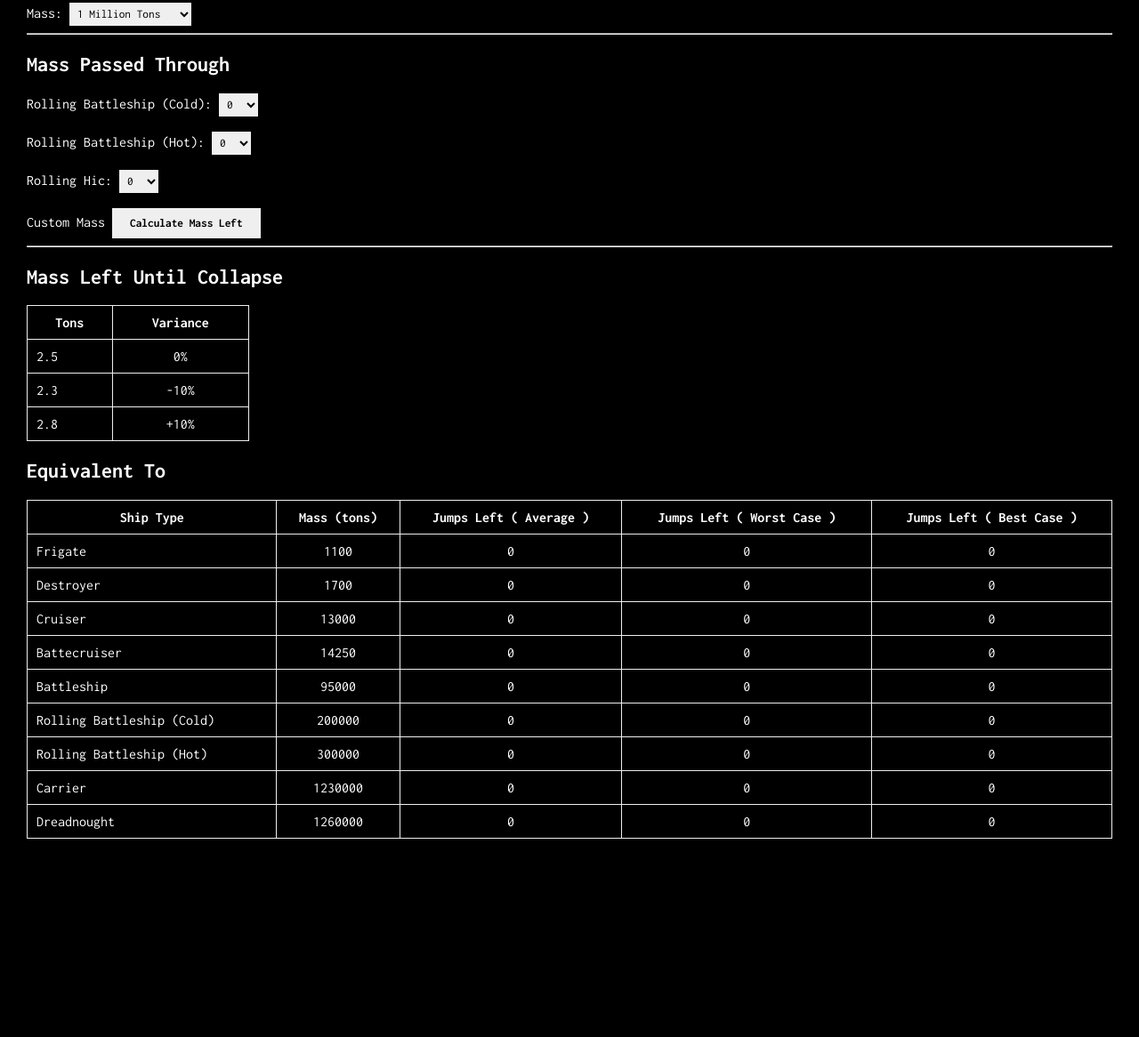
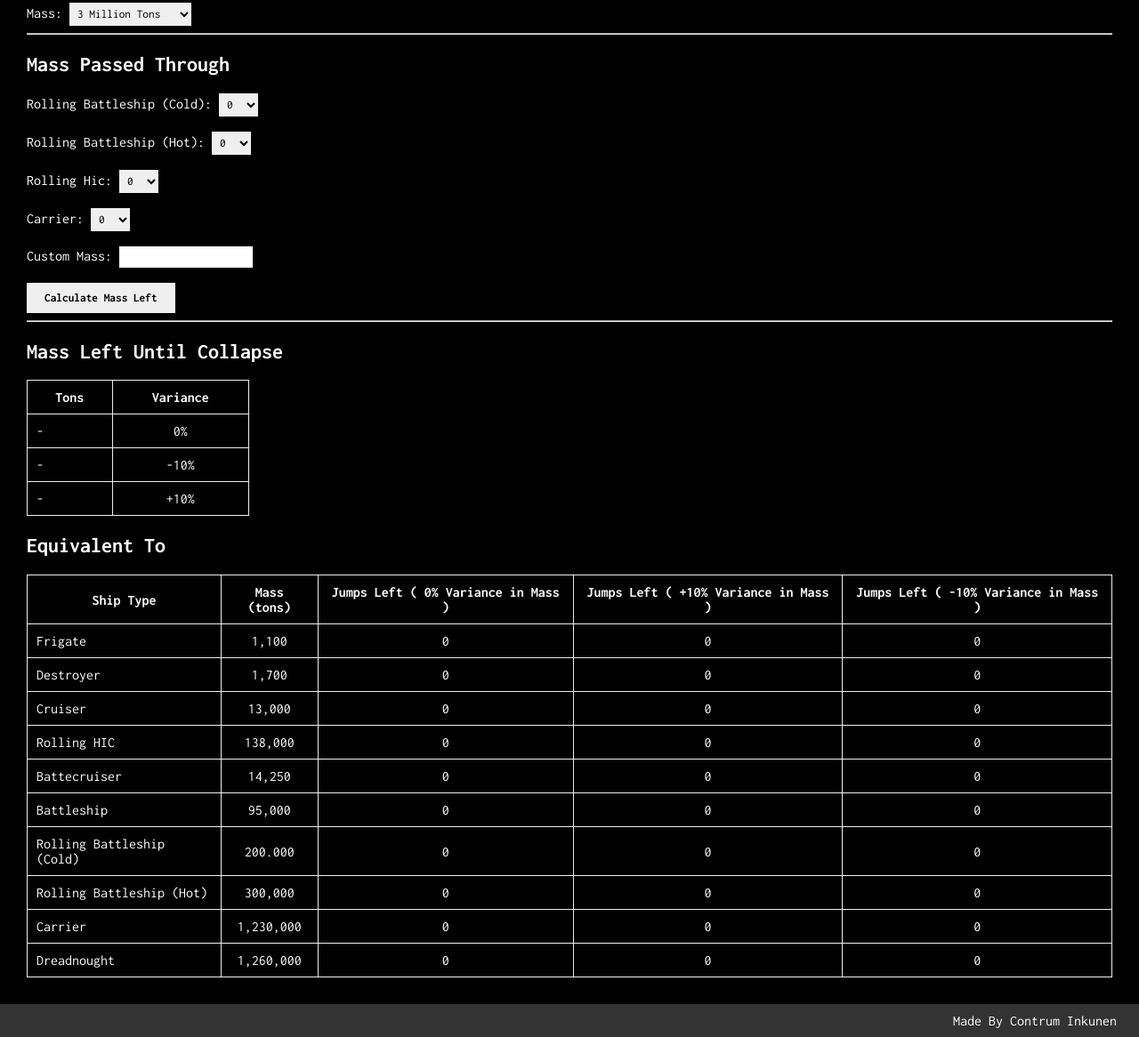
Before and after one commit to purry03/WH-Calculator, a plain HTML site: page index.html in a window 1280 px wide. Shown: the part 233-1399 px from the top of the page at 89% size. Before the commit the page ends 1206 px from the top, so only its background shows below. Drawn offline with nearby package versions, Linux system fonts and the light colour scheme.

Commit message:
Added jump estimator

```diff
--- a/index.css
+++ b/index.css
@@ -17,13 +17,15 @@ nav{
     font-size: 2rem;
     letter-spacing: 2pt;
     border-bottom: 1px solid #eee;
+    background-color: #999;
+    color : #000;
 }
 
 .main{
     padding: 30px;
 }
 
-select{
+select,input{
     border: none;
     padding: 5px;
 }
--- a/index.html
+++ b/index.html
@@ -16,43 +16,17 @@
         <h2>Wormhole</h2>
         <label>Mass: </label>
         <select id="whMass">
+            <option value="0.1">100,000 Tons</option>
+            <option value="0.5">500,000 Tons</option>
+            <option value="0.75">750,000 Tons</option>
             <option value="1">1 Million Tons</option>
             <option value="2">2 Million Tons</option>
-            <option value="3">3 Million Tons</option>
+            <option value="3" selected>3 Million Tons</option>
             <option value="3.3">3.3 Million Tons</option>
+            <option value="5">5 Million Tons</option>
         </select>
         <hr>
         <h2>Mass Passed Through</h2>
-        <!-- <label>Rolling Carrier (Cold):</label>
-        <select>
-            <option value="0">0 </option>
-            <option value="1">1 </option>
-            <option value="2">2 </option>
-            <option value="3">3 </option>
-            <option value="4">4 </option>
-            <option value="5">5 </option>
-            <option value="6">6 </option>
-            <option value="7">7 </option>
-            <option value="8">8 </option>
-            <option value="9">9 </option>
-            <option value="10">10 </option>
-        </select>
-        <br><br>
-        <label>Rolling Carrier (hot):</label>
-        <select>
-            <option value="0">0 </option>
-            <option value="1">1 </option>
-            <option value="2">2 </option>
-            <option value="3">3 </option>
-            <option value="4">4 </option>
-            <option value="5">5 </option>
-            <option value="6">6 </option>
-            <option value="7">7 </option>
-            <option value="8">8 </option>
-            <option value="9">9 </option>
-            <option value="10">10 </option>
-        </select>
-        <br><br> -->
         <label>Rolling Battleship (Cold):</label>
         <select id="numRollingBSCold">
             <option value="0">0 </option>
@@ -98,7 +72,24 @@
             <option value="10">10 </option>
         </select>
         <br><br>
-        <label>Custom Mass</label>
+        <label>Carrier:</label>
+        <select id="numCarrier">
+            <option value="0">0 </option>
+            <option value="1">1 </option>
+            <option value="2">2 </option>
+            <option value="3">3 </option>
+            <option value="4">4 </option>
+            <option value="5">5 </option>
+            <option value="6">6 </option>
+            <option value="7">7 </option>
+            <option value="8">8 </option>
+            <option value="9">9 </option>
+            <option value="10">10 </option>
+        </select>
+        <br><br>
+        <label>Custom Mass: </label>
+        <input type="text" id="customMass">
+        <br><br>
         <button onclick="calculate()">Calculate Mass Left</button>
         <hr>
         <h2>Mass Left Until Collapse</h2>
@@ -110,14 +101,14 @@
             </thead>
             <tbody>
                 <tr>
-                <td>2.5</td>
+                <td id="0varianceMassLeft">-</td>
                 <td>0%</td>
                 </tr>
                 <tr>
-                <td>2.3</td>
+                <td id="minus10varianceMassLeft">-</td>
                 <td>-10%</td>
                 </tr><tr>
-                <td>2.8</td>
+                <td id="plus10varianceMassLeft">-</td>
                 <td>+10%</td>
                 </tr>
             </tbody>
@@ -128,77 +119,87 @@
             <thead>
                 <th>Ship Type</th>
                 <th>Mass (tons)</th>
-                <th>Jumps Left ( Average )</th>
-                <th>Jumps Left ( Worst Case )</th>
-                <th>Jumps Left ( Best Case )</th>
+                <th>Jumps Left ( 0% Variance in Mass )</th>
+                <th>Jumps Left ( +10% Variance in Mass )</th>
+                <th>Jumps Left ( -10% Variance in Mass )</th>
             </thead>
             <tbody>
-                <tr>
+                <tr id="Frigate">
                     <td>Frigate</td>
-                    <td>1100</td>
-                    <td>0</td>
-                    <td>0</td>
-                    <td>0</td>
+                    <td>1,100</td>
+                    <td id="jumpsLeft0">0</td>
+                    <td id="jumpsLeftPlus10">0</td>
+                    <td id="jumpsLeftMinus10">0</td>
                 </tr>
-                <tr>
+                <tr id="Destroyer">
                     <td>Destroyer</td>
-                    <td>1700</td>
-                    <td>0</td>
-                    <td>0</td>
-                    <td>0</td>
+                    <td>1,700</td>
+                    <td id="jumpsLeft0">0</td>
+                    <td id="jumpsLeftPlus10">0</td>
+                    <td id="jumpsLeftMinus10">0</td>
                 </tr>
-                <tr>
+                <tr id="Cruiser">
                     <td>Cruiser</td>
-                    <td>13000</td>
-                    <td>0</td>
-                    <td>0</td>
-                    <td>0</td>
+                    <td>13,000</td>
+                    <td id="jumpsLeft0">0</td>
+                    <td id="jumpsLeftPlus10">0</td>
+                    <td id="jumpsLeftMinus10">0</td>
                 </tr>
-                <tr>
+                <tr id="RollingHIC">
+                    <td>Rolling HIC</td>
+                    <td>138,000</td>
+                    <td id="jumpsLeft0">0</td>
+                    <td id="jumpsLeftPlus10">0</td>
+                    <td id="jumpsLeftMinus10">0</td>
+                </tr>
+                <tr id="Battlecruiser">
                     <td>Battecruiser</td>
-                    <td>14250</td>
-                    <td>0</td>
-                    <td>0</td>
-                    <td>0</td>
+                    <td>14,250</td>
+                    <td id="jumpsLeft0">0</td>
+                    <td id="jumpsLeftPlus10">0</td>
+                    <td id="jumpsLeftMinus10">0</td>
                 </tr>
-                <tr>
+                <tr id="Battleship">
                     <td>Battleship</td>
-                    <td>95000</td>
-                    <td>0</td>
-                    <td>0</td>
-                    <td>0</td>
+                    <td>95,000</td>
+                    <td id="jumpsLeft0">0</td>
+                    <td id="jumpsLeftPlus10">0</td>
+                    <td id="jumpsLeftMinus10">0</td>
                 </tr>
-                <tr>
+                <tr id="RollingBattleshipCold">
                     <td>Rolling Battleship (Cold)</td>
-                    <td>200000</td>
-                    <td>0</td>
-                    <td>0</td>
-                    <td>0</td>
+                    <td>200.000</td>
+                    <td id="jumpsLeft0">0</td>
+                    <td id="jumpsLeftPlus10">0</td>
+                    <td id="jumpsLeftMinus10">0</td>
                 </tr>
-                <tr>
+                <tr id="RollingBattleshipHot">
                     <td>Rolling Battleship (Hot)</td>
-                    <td>300000</td>
-                    <td>0</td>
-                    <td>0</td>
-                    <td>0</td>
+                    <td>300,000</td>
+                    <td id="jumpsLeft0">0</td>
+                    <td id="jumpsLeftPlus10">0</td>
+                    <td id="jumpsLeftMinus10">0</td>
                 </tr>
-                <tr>
+                <tr id="Carrier">
                     <td>Carrier</td>
-                    <td>1230000</td>
-                    <td>0</td>
-                    <td>0</td>
-                    <td>0</td>
+                    <td>1,230,000</td>
+                    <td id="jumpsLeft0">0</td>
+                    <td id="jumpsLeftPlus10">0</td>
+                    <td id="jumpsLeftMinus10">0</td>
                 </tr>
-                <tr>
+                <tr id="Dreadnought">
                     <td>Dreadnought</td>
-                    <td>1260000</td>
-                    <td>0</td>
-                    <td>0</td>
-                    <td>0</td>
+                    <td>1,260,000</td>
+                    <td id="jumpsLeft0">0</td>
+                    <td id="jumpsLeftPlus10">0</td>
+                    <td id="jumpsLeftMinus10">0</td>
                 </tr>
             </tbody>
         </table>
     </div>
+    <footer style="text-align: right; padding: 10px 25px;background-color:#333">
+        Made By Contrum Inkunen
+    </footer>
     <script src="index.js"></script>
 </body>
 </html>
--- a/index.js
+++ b/index.js
@@ -1,23 +1,51 @@
 
 let massList = {
-    'RollingBSHot': 200000,
-    'RollingBSCold': 300000,
-    'RollingHIC': 138000
+    'RollingBattleshipHot': 300000,
+    'RollingBattleshipCold': 200000,
+    'RollingHIC': 138000,
+    "Frigate": 1100,
+    "Destroyer": 1700,
+    "Cruiser": 13000,
+    "Battlecruiser": 14250,
+    "Battleship": 95000,
+    "Carrier": 1230000,
+    "Dreadnought": 1260000
 }
 
 function getMass(ship) {
     return massList[ship];
 }
 
+function numberWithCommas(x) {
+    return x.toString().replace(/\B(?=(\d{3})+(?!\d))/g, ",");
+}
+
 function calculate() {
-    let whMass = parseInt($("#whMass").val()) * 1000000;
+    let whMass =  parseFloat($("#whMass").val()) * 1000000;
+    let numCarrier = parseInt($("#numCarrier").val());
     let numRollingBSCold = parseInt($("#numRollingBSCold").val());
     let numRollingBSHot = parseInt($("#numRollingBSHot").val());
     let numRollingHIC = parseInt($("#numRollingHIC").val());
-    let massPassed = (numRollingBSCold * getMass('RollingBSCold') + numRollingBSHot * getMass('RollingBSHot') + numRollingHIC * getMass('RollingHIC'))
+    let customMass = parseInt($("#customMass").val()) || 0;
+    let massPassed = (numRollingBSCold * getMass('RollingBattleshipCold') + numRollingBSHot * getMass('RollingBattleshipHot') + numRollingHIC * getMass('RollingHIC')+numCarrier * getMass("Carrier") +customMass)
 
-    let massLeft = whMass - massPassed;
+    let massLeft = parseInt(whMass - massPassed);
+    let massLeftPlus10 = parseInt((whMass * 1.1) - massPassed);
+    let massLeftMinus10 = parseInt((whMass * 0.9) - massPassed);
 
-    console.log(massLeft);
+    $("#0varianceMassLeft").html(numberWithCommas(massLeft));
+    $("#minus10varianceMassLeft").html(numberWithCommas(massLeftMinus10));
+    $("#plus10varianceMassLeft").html(numberWithCommas(massLeftPlus10));
 
+    for (ship in massList){
+        let shipmass = getMass(ship);
+
+        let jumpsLeft0 = Math.max(0,parseInt(massLeft/shipmass));
+        let jumpsLeftPlus10 = Math.max(0,parseInt(massLeftPlus10/shipmass));
+        let jumpsLeftMinus10 = Math.max(0,parseInt(massLeftMinus10/shipmass));
+
+        $(`#${ship} #jumpsLeft0`).html(numberWithCommas(jumpsLeft0));
+        $(`#${ship} #jumpsLeftPlus10`).html(numberWithCommas(jumpsLeftPlus10));
+        $(`#${ship} #jumpsLeftMinus10`).html(numberWithCommas(jumpsLeftMinus10));
+    }
 }
```
